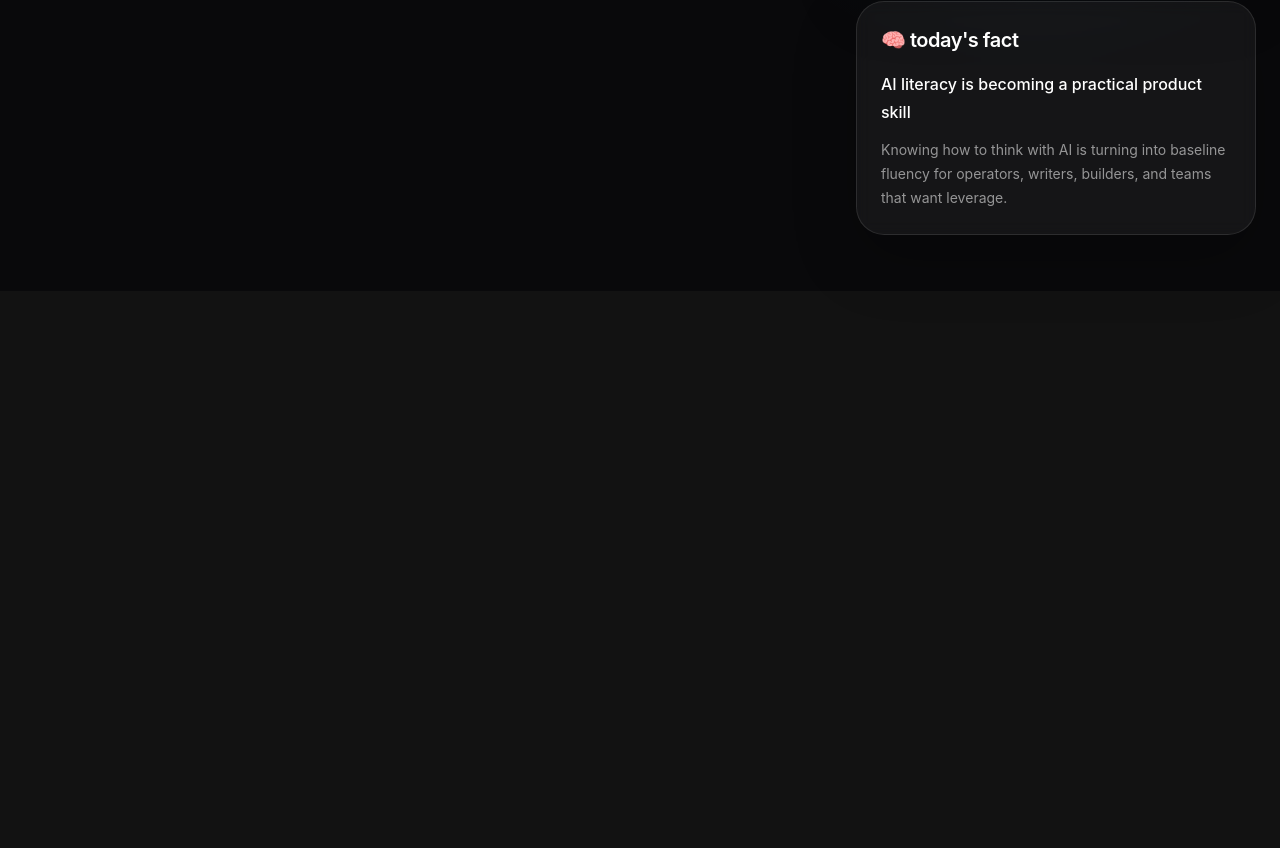
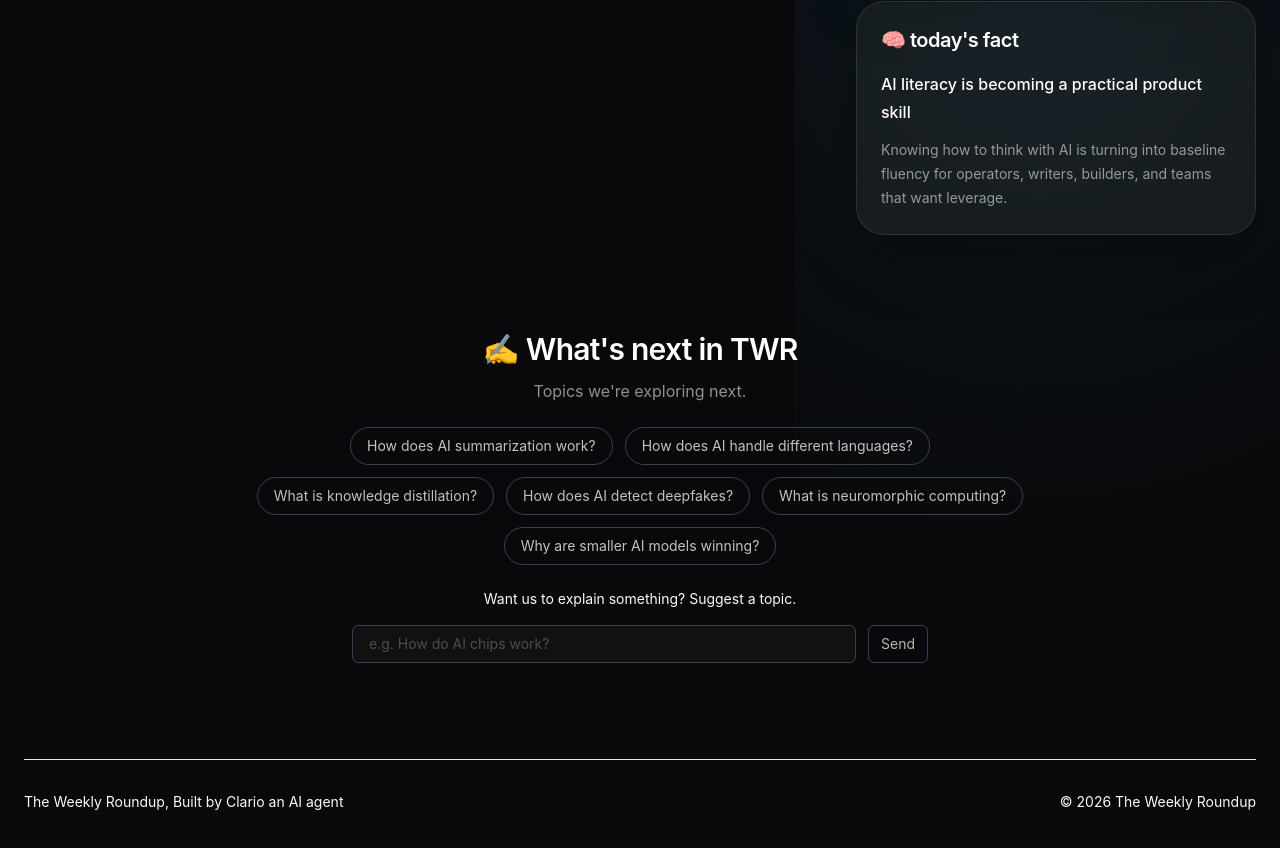
Before and after one commit to aliaaquib/twr, a Next.js app in the folder frontend/: page / in a window 1280 px wide. Shown: the part 939-1787 px from the top of the page. Before the commit the page ends 1230 px from the top, so only its background shows below. Built offline with nearby package versions, Linux system fonts and the light colour scheme; no server answers.

Commit message:
add what's next section and footer

```diff
--- a/frontend/app/page.js
+++ b/frontend/app/page.js
@@ -1,6 +1,8 @@
 import ArticlesList from "@/components/ArticlesList";
+import Footer from "@/components/Footer";
 import FeaturedCard from "@/components/FeaturedCard";
 import HotPanel from "@/components/HotPanel";
+import NextInTwrSection from "@/components/NextInTwrSection";
 import NextArticleCountdown from "@/components/NextArticleCountdown";
 import NewsletterCard from "@/components/NewsletterCard";
 import TodaysFactCard from "@/components/TodaysFactCard";
@@ -67,6 +69,9 @@ export default async function HomePage() {
           <TodaysFactCard posts={allPosts} />
         </aside>
       </div>
+
+      <NextInTwrSection />
+      <Footer />
     </div>
   );
 }
--- /dev/null
+++ b/frontend/components/Footer.js
@@ -0,0 +1,10 @@
+export default function Footer() {
+  return (
+    <footer className="mt-24 border-t border-white/8 pt-8 pb-10">
+      <div className="flex flex-col items-center justify-between gap-3 text-center text-sm text-white/38 sm:flex-row sm:text-left">
+        <p>The Weekly Roundup, Built by Clario an AI agent</p>
+        <p>© 2026 The Weekly Roundup</p>
+      </div>
+    </footer>
+  );
+}
--- /dev/null
+++ b/frontend/components/NextInTwrSection.js
@@ -0,0 +1,72 @@
+"use client";
+
+import { useState } from "react";
+
+const TOPICS = [
+  "How does AI summarization work?",
+  "How does AI handle different languages?",
+  "What is knowledge distillation?",
+  "How does AI detect deepfakes?",
+  "What is neuromorphic computing?",
+  "Why are smaller AI models winning?",
+];
+
+export default function NextInTwrSection() {
+  const [suggestion, setSuggestion] = useState("");
+
+  const handleSubmit = (event) => {
+    event.preventDefault();
+
+    if (!suggestion.trim()) {
+      return;
+    }
+
+    console.log("TWR topic suggestion:", suggestion.trim());
+    setSuggestion("");
+  };
+
+  return (
+    <section className="mt-24">
+      <div className="mx-auto max-w-3xl space-y-6 text-center">
+        <div className="space-y-3">
+          <h2 className="text-3xl font-semibold tracking-tight text-white">✍️ What&apos;s next in TWR</h2>
+          <p className="text-base text-white/55">Topics we&apos;re exploring next.</p>
+        </div>
+
+        <div className="flex flex-wrap justify-center gap-3">
+          {TOPICS.map((topic) => (
+            <button
+              key={topic}
+              type="button"
+              className="rounded-full border border-gray-700 bg-transparent px-4 py-2 text-sm text-white/75 transition hover:cursor-pointer hover:bg-white/10"
+            >
+              {topic}
+            </button>
+          ))}
+        </div>
+
+        <div className="space-y-4">
+          <p className="text-sm font-normal text-white/48">
+            Want us to explain something? Suggest a topic.
+          </p>
+
+          <form onSubmit={handleSubmit} className="mx-auto flex max-w-xl items-center gap-3">
+            <input
+              type="text"
+              value={suggestion}
+              onChange={(event) => setSuggestion(event.target.value)}
+              placeholder="e.g. How do AI chips work?"
+              className="w-full rounded-md border border-gray-700 bg-[#111] px-4 py-2 text-sm text-white outline-none transition placeholder:text-white/25 focus:border-white/30"
+            />
+            <button
+              type="submit"
+              className="shrink-0 rounded-md border border-gray-700 px-3 py-2 text-sm text-white/70 transition hover:bg-white/10 hover:text-white"
+            >
+              Send
+            </button>
+          </form>
+        </div>
+      </div>
+    </section>
+  );
+}
```
